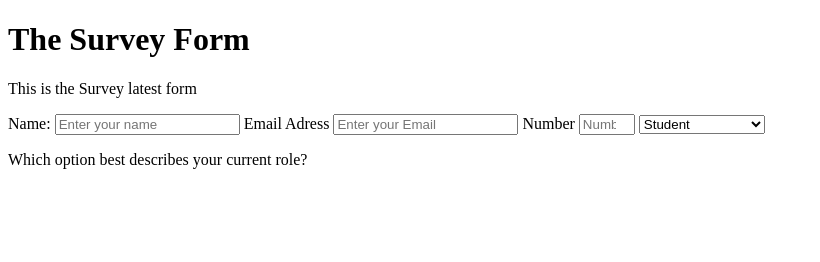
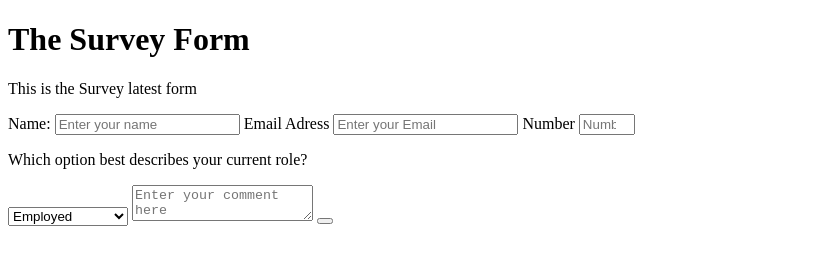
Before and after one commit to StuurmanX/Project_1-23, a plain HTML site: page index.html in a window 1280 px wide. Shown: the whole page, without its empty margins (0-820 px from the left). Drawn offline with Linux system fonts and the light colour scheme.

Commit message:
Update index.html

```diff
--- a/index.html
+++ b/index.html
@@ -35,17 +35,23 @@
                 placeholder="Number"
             required
                 />
-
+                <p>Which option best describes your current role?</p>
                 <select id="dropdown" name="Position" required>
 
-            <option value="student">Student</option>
-            <option value="job">Full Time Job</option>
-            <option value="learner">Full Time Learner</option>
+            <option value="employed">Employed</option>
+            <option value="employment type">Full Time Job</option>
+            <option value="unemployed">Vendor</option>
             <option value="preferNo">Prefer not to say</option>
             <option value="other">Other</option>
           </select>
-        <p>Which option best describes your current role?</p>
 
+
+          <textarea
+          id="comments"
+          placeholder="Enter your comment here"
+        ></textarea>
+
+            <button type="submit" id="submit">
 
 
     </body>
```
